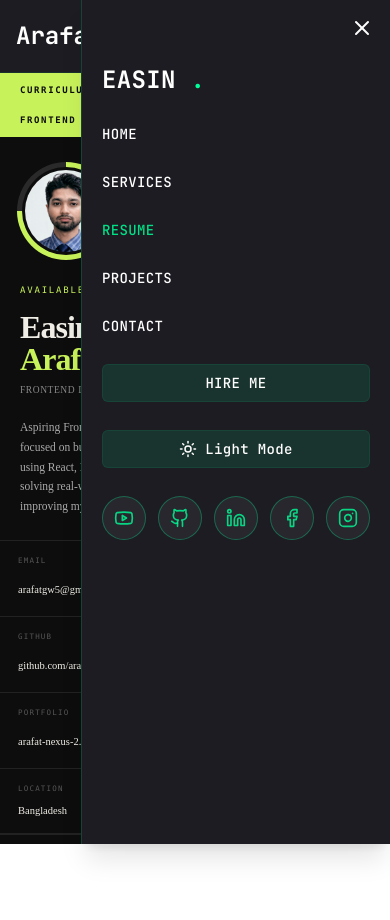
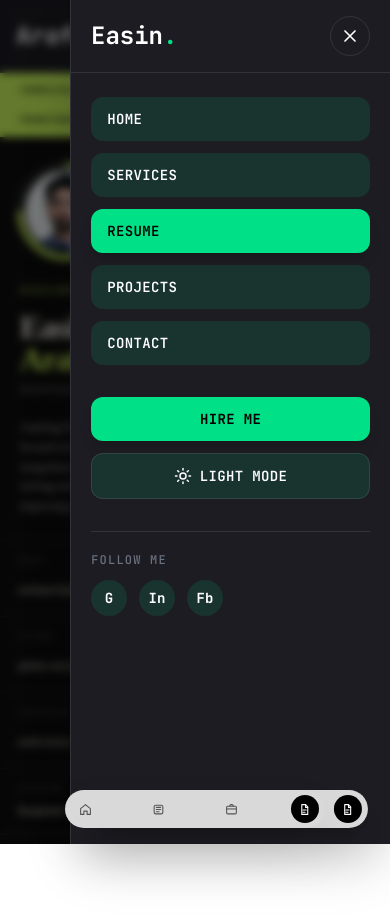
Before and after one commit to arafatgw5-cpu/Arafat-Nexus-2, a Next.js app: page /resume in a window 390 px wide. Both pictures are taken after a click on the button "Toggle menu". Shown: the top 920 px of the page. Built offline with nearby package versions, Linux system fonts and the light colour scheme.

Commit message:
Yes I can do it

```diff
--- a/src/app/layout.jsx
+++ b/src/app/layout.jsx
@@ -1,3 +1,4 @@
+import MobileBottomNav from "@/components/MobileBottomNav";
 import "./globals.css";
 import Header from "@/components/Header";
 import PageTransition from "@/components/PageTransition";
@@ -52,6 +53,7 @@ export default function RootLayout({ children }) {
           <StairTransition />
           <PageTransition>{children}</PageTransition>
           <Toaster />
+          <MobileBottomNav />
         </ThemeProvider>
       </body>
     </html>
--- /dev/null
+++ b/src/components/MobileBottomNav.jsx
@@ -0,0 +1,127 @@
+"use client";
+
+import Link from "next/link";
+import { usePathname } from "next/navigation";
+
+const IconHome = () => (
+  <svg width="13" height="13" viewBox="0 0 24 24" fill="none">
+    <path
+      d="M3 10.5 12 3l9 7.5V21h-6v-6H9v6H3V10.5Z"
+      stroke="currentColor"
+      strokeWidth="2"
+      strokeLinejoin="round"
+    />
+  </svg>
+);
+
+const IconServices = () => (
+  <svg width="13" height="13" viewBox="0 0 24 24" fill="none">
+    <path
+      d="M8 8h8M8 12h8M8 16h5"
+      stroke="currentColor"
+      strokeWidth="2"
+      strokeLinecap="round"
+    />
+    <rect
+      x="4"
+      y="4"
+      width="16"
+      height="16"
+      rx="3"
+      stroke="currentColor"
+      strokeWidth="2"
+    />
+  </svg>
+);
+
+const IconProjects = () => (
+  <svg width="13" height="13" viewBox="0 0 24 24" fill="none">
+    <path
+      d="M9 6V5a2 2 0 0 1 2-2h2a2 2 0 0 1 2 2v1"
+      stroke="currentColor"
+      strokeWidth="2"
+      strokeLinecap="round"
+    />
+    <rect
+      x="3"
+      y="6"
+      width="18"
+      height="14"
+      rx="2"
+      stroke="currentColor"
+      strokeWidth="2"
+    />
+    <path d="M3 11h18" stroke="currentColor" strokeWidth="2" />
+  </svg>
+);
+
+const IconResume = () => (
+  <svg width="13" height="13" viewBox="0 0 24 24" fill="none">
+    <path
+      d="M7 3h7l4 4v14H7V3Z"
+      stroke="currentColor"
+      strokeWidth="2"
+      strokeLinejoin="round"
+    />
+    <path
+      d="M14 3v5h4M9 13h6M9 17h4"
+      stroke="currentColor"
+      strokeWidth="2"
+      strokeLinecap="round"
+    />
+  </svg>
+);
+
+const mobileNavData = [
+  {
+    title: "Home",
+    link: "/",
+    icon: <IconHome />,
+  },
+  {
+    title: "Services",
+    link: "/services",
+    icon: <IconServices />,
+  },
+  {
+    title: "Projects",
+    link: "/projects",
+    icon: <IconProjects />,
+  },
+  {
+    title: "Resume",
+    link: "/resume",
+    icon: <IconResume />,
+  },
+];
+
+const MobileBottomNav = () => {
+  const pathname = usePathname();
+
+  return (
+    <div className="fixed bottom-4 left-1/2 z-50 w-[82%] max-w-[260px] -translate-x-1/2 md:hidden">
+      <div className="flex h-[38px] items-center justify-between rounded-full bg-[#d9d9d9] px-[6px] shadow-2xl backdrop-blur-md">
+        {mobileNavData.map((item) => {
+          const isActive = pathname === item.link;
+
+          return (
+            <Link
+              key={item.title}
+              href={item.link}
+              aria-label={item.title}
+              className={`flex h-[28px] w-[28px] items-center justify-center rounded-full transition-all duration-300 ${
+                isActive
+                  ? "bg-black text-white"
+                  : "text-[#555] hover:bg-black hover:text-white"
+              }`}
+            >
+              {item.icon}
+            </Link>
+          );
+        })}
+      </div>
+    </div>
+  );
+};
+
+export default MobileBottomNav;
--- a/src/components/Sidebar.jsx
+++ b/src/components/Sidebar.jsx
@@ -1,102 +1,300 @@
 "use client";
 
 import React, { useEffect, useState } from "react";
-import { X, Sun, Moon } from "lucide-react";
 import Link from "next/link";
-import { NavbarData } from "@/constants";
 import { usePathname } from "next/navigation";
 import { useTheme } from "next-themes";
-import { useOutsideClick } from "@/hooks/use-outside-click";
-import SocialLinks from "./SocialLinks";
-import Logo from "./Logo";
+import { NavbarData } from "@/constants";
+
+const IconClose = () => (
+  <svg width="20" height="20" viewBox="0 0 24 24" fill="none">
+    <path
+      d="M18 6L6 18M6 6l12 12"
+      stroke="currentColor"
+      strokeWidth="2"
+      strokeLinecap="round"
+    />
+  </svg>
+);
+
+const IconSun = () => (
+  <svg width="18" height="18" viewBox="0 0 24 24" fill="none">
+    <circle cx="12" cy="12" r="4" stroke="currentColor" strokeWidth="2" />
+    <path
+      d="M12 2v2M12 20v2M4.93 4.93l1.41 1.41M17.66 17.66l1.41 1.41M2 12h2M20 12h2M4.93 19.07l1.41-1.41M17.66 6.34l1.41-1.41"
+      stroke="currentColor"
+      strokeWidth="2"
+      strokeLinecap="round"
+    />
+  </svg>
+);
+
+const IconMoon = () => (
+  <svg width="18" height="18" viewBox="0 0 24 24" fill="none">
+    <path
+      d="M21 14.5A8.5 8.5 0 0 1 9.5 3a7 7 0 1 0 11.5 11.5Z"
+      stroke="currentColor"
+      strokeWidth="2"
+      strokeLinecap="round"
+      strokeLinejoin="round"
+    />
+  </svg>
+);
+
+const IconHome = () => (
+  <svg width="13" height="13" viewBox="0 0 24 24" fill="none">
+    <path
+      d="M3 10.5 12 3l9 7.5V21h-6v-6H9v6H3V10.5Z"
+      stroke="currentColor"
+      strokeWidth="2"
+      strokeLinejoin="round"
+    />
+  </svg>
+);
+
+const IconUser = () => (
+  <svg width="13" height="13" viewBox="0 0 24 24" fill="none">
+    <path
+      d="M20 21a8 8 0 0 0-16 0"
+      stroke="currentColor"
+      strokeWidth="2"
+      strokeLinecap="round"
+    />
+    <circle cx="12" cy="7" r="4" stroke="currentColor" strokeWidth="2" />
+  </svg>
+);
+
+const IconWork = () => (
+  <svg width="13" height="13" viewBox="0 0 24 24" fill="none">
+    <path
+      d="M9 6V5a2 2 0 0 1 2-2h2a2 2 0 0 1 2 2v1"
+      stroke="currentColor"
+      strokeWidth="2"
+      strokeLinecap="round"
+    />
+    <rect
+      x="3"
+      y="6"
+      width="18"
+      height="14"
+      rx="2"
+      stroke="currentColor"
+      strokeWidth="2"
+    />
+    <path d="M3 11h18" stroke="currentColor" strokeWidth="2" />
+  </svg>
+);
+
+const IconFile = () => (
+  <svg width="13" height="13" viewBox="0 0 24 24" fill="none">
+    <path
+      d="M7 3h7l4 4v14H7V3Z"
+      stroke="currentColor"
+      strokeWidth="2"
+      strokeLinejoin="round"
+    />
+    <path
+      d="M14 3v5h4M9 13h6M9 17h4"
+      stroke="currentColor"
+      strokeWidth="2"
+      strokeLinecap="round"
+    />
+  </svg>
+);
+
+const bottomMenu = [
+  {
+    title: "Home",
+    link: "/",
+    icon: <IconHome />,
+  },
+  {
+    title: "Services",
+    link: "/services",
+    icon: <IconUser />,
+  },
+  {
+    title: "Projects",
+    link: "/projects",
+    icon: <IconWork />,
+  },
+  {
+    title: "Resume",
+    link: "/resume",
+    icon: <IconFile />,
+  },
+];
 
 const Sidebar = ({ isOpen, onClose }) => {
   const pathname = usePathname();
-  const sidebarRef = useOutsideClick(onClose);
   const { theme, setTheme } = useTheme();
-
   const [mounted, setMounted] = useState(false);
 
   useEffect(() => {
     setMounted(true);
   }, []);
 
+  useEffect(() => {
+    document.body.style.overflow = isOpen ? "hidden" : "auto";
+
+    return () => {
+      document.body.style.overflow = "auto";
+    };
+  }, [isOpen]);
+
   const handleThemeToggle = () => {
     setTheme(theme === "dark" ? "light" : "dark");
   };
 
   return (
+    <>
+      {/* Overlay */}
       <div
-      ref={sidebarRef}
-      className={`fixed inset-y-0 right-0 z-50 min-w-72 max-w-96 bg-bodyColor border-l border-l-hoverColor/20 shadow-xl transform ${
+        onClick={onClose}
+        className={`fixed inset-0 z-40 bg-black/50 backdrop-blur-sm transition-all duration-300 lg:hidden ${
+          isOpen ? "visible opacity-100" : "invisible opacity-0"
+        }`}
+      />
+
+      {/* Sidebar */}
+      <aside
+        className={`fixed right-0 top-0 z-50 h-screen w-[82%] max-w-[340px] overflow-hidden border-l border-white/10 bg-bodyColor shadow-2xl transition-transform duration-300 ease-in-out lg:hidden ${
           isOpen ? "translate-x-0" : "translate-x-full"
-      } transition-transform duration-300 ease-in-out`}
+        }`}
       >
-      <div className="flex justify-end p-4">
+        <div className="relative flex h-full flex-col pb-[76px]">
+          {/* Header */}
+          <div className="flex items-center justify-between border-b border-white/10 px-5 py-4">
+            <Link href="/" onClick={onClose} className="leading-none">
+              <h2 className="text-2xl font-bold">
+                Easin<span className="text-hoverColor">.</span>
+              </h2>
+            </Link>
+
             <button
               onClick={onClose}
-          className="hover:text-red-600 hoverEffect"
-          aria-label="Close sidebar"
+              className="flex h-10 w-10 items-center justify-center rounded-full border border-white/10 transition-all duration-300 hover:bg-hoverColor hover:text-black"
+              aria-label="Close menu"
             >
-          <X className="h-6 w-6" />
+              <IconClose />
             </button>
           </div>
 
-      <nav className="flex flex-col px-5 gap-7 text-sm uppercase tracking-wide font-medium mt-2">
-        <Logo title="Easin" subtitle="." />
+          {/* Menu */}
+          <nav className="flex-1 overflow-y-auto px-5 py-6">
+            <div className="flex flex-col gap-3">
+              {NavbarData.map((item) => {
+                const isActive = pathname === item.link;
 
-        {NavbarData.map((item) => (
+                return (
                   <Link
                     key={item.title}
                     href={item.link}
-            className={`hover:text-hoverColor hoverEffect relative group overflow-x-hidden ${
-              item?.link === pathname ? "text-hoverColor" : ""
+                    onClick={onClose}
+                    className={`rounded-xl px-4 py-3 text-sm font-semibold uppercase tracking-wide transition-all duration-300 ${
+                      isActive
+                        ? "bg-hoverColor text-black shadow-lg"
+                        : "bg-lightSky/10 hover:bg-hoverColor hover:text-black"
                     }`}
-            onClick={onClose}
                   >
                     {item.title}
                   </Link>
-        ))}
+                );
+              })}
+            </div>
 
+            {/* Buttons */}
+            <div className="mt-8 flex flex-col gap-3">
               <Link
-          href="/resume.pdf"
-          target="_blank"
-          rel="noopener noreferrer"
-          className="text-sm bg-lightSky/10 px-4 py-2 rounded-md border border-hoverColor/10 hover:border-hoverColor hover:bg-hoverColor hover:text-black hoverEffect text-center"
+                href="/resume"
                 onClick={onClose}
+                className="rounded-xl bg-hoverColor px-4 py-3 text-center text-sm font-bold uppercase tracking-wide text-black shadow-lg transition-all duration-300 hover:scale-[1.02]"
               >
-          Hire me
+                Hire Me
               </Link>
 
-        {/* Dark / Light Mode Button */}
               <button
                 onClick={handleThemeToggle}
-          className="flex items-center justify-center gap-2 text-sm bg-lightSky/10 px-4 py-2 rounded-md border border-hoverColor/10 hover:border-hoverColor hover:bg-hoverColor hover:text-black hoverEffect"
+                className="flex items-center justify-center gap-2 rounded-xl border border-white/10 bg-lightSky/10 px-4 py-3 text-sm font-semibold uppercase tracking-wide transition-all duration-300 hover:bg-hoverColor hover:text-black"
                 aria-label="Toggle theme"
               >
                 {!mounted ? (
-            <>
-              <span className="h-[18px] w-[18px]" />
                   <span>Theme</span>
-            </>
                 ) : theme === "dark" ? (
                   <>
-              <Sun size={18} />
+                    <IconSun />
                     Light Mode
                   </>
                 ) : (
                   <>
-              <Moon size={18} />
+                    <IconMoon />
                     Dark Mode
                   </>
                 )}
               </button>
+            </div>
 
-        <div>
-          <SocialLinks />
+            {/* Social */}
+            <div className="mt-8 border-t border-white/10 pt-5">
+              <p className="mb-3 text-xs font-medium uppercase tracking-widest text-gray-500">
+                Follow Me
+              </p>
+
+              <div className="flex items-center gap-3">
+                <Link
+                  href="https://github.com/"
+                  target="_blank"
+                  className="flex h-9 w-9 items-center justify-center rounded-full bg-lightSky/10 text-sm font-bold transition-all duration-300 hover:bg-hoverColor hover:text-black"
+                >
+                  G
+                </Link>
+
+                <Link
+                  href="https://linkedin.com/"
+                  target="_blank"
+                  className="flex h-9 w-9 items-center justify-center rounded-full bg-lightSky/10 text-sm font-bold transition-all duration-300 hover:bg-hoverColor hover:text-black"
+                >
+                  In
+                </Link>
+
+                <Link
+                  href="https://facebook.com/"
+                  target="_blank"
+                  className="flex h-9 w-9 items-center justify-center rounded-full bg-lightSky/10 text-sm font-bold transition-all duration-300 hover:bg-hoverColor hover:text-black"
+                >
+                  Fb
+                </Link>
+              </div>
             </div>
           </nav>
+
+          {/* Bottom Icon Bar - Same Screenshot Style */}
+          <div className="absolute bottom-4 left-1/2 w-[86%] -translate-x-1/2">
+            <div className="flex h-[38px] items-center justify-between rounded-full bg-[#d9d9d9] px-[6px] shadow-xl">
+              {bottomMenu.map((item) => {
+                const isActive = pathname === item.link;
+
+                return (
+                  <Link
+                    key={item.title}
+                    href={item.link}
+                    onClick={onClose}
+                    aria-label={item.title}
+                    className={`flex h-[28px] w-[28px] items-center justify-center rounded-full transition-all duration-300 ${
+                      isActive
+                        ? "bg-black text-white"
+                        : "text-[#555] hover:bg-black hover:text-white"
+                    }`}
+                  >
+                    {item.icon}
+                  </Link>
+                );
+              })}
             </div>
+          </div>
+        </div>
+      </aside>
+    </>
   );
 };
 
```
Lines whose indentation alone changed are shown as unchanged.
